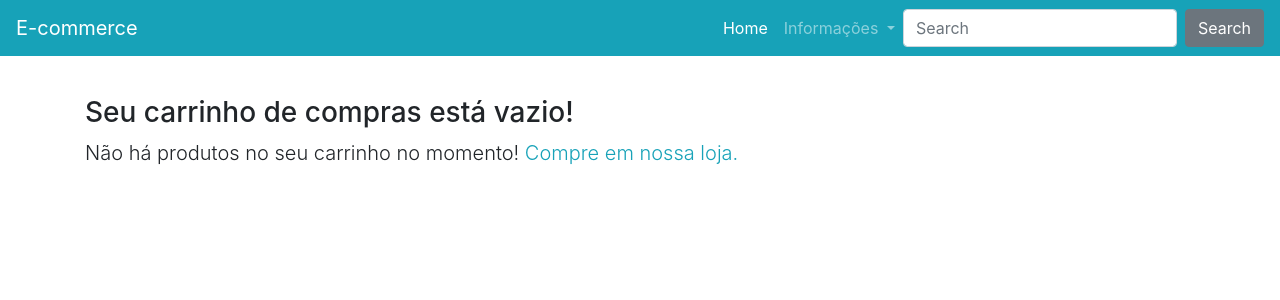
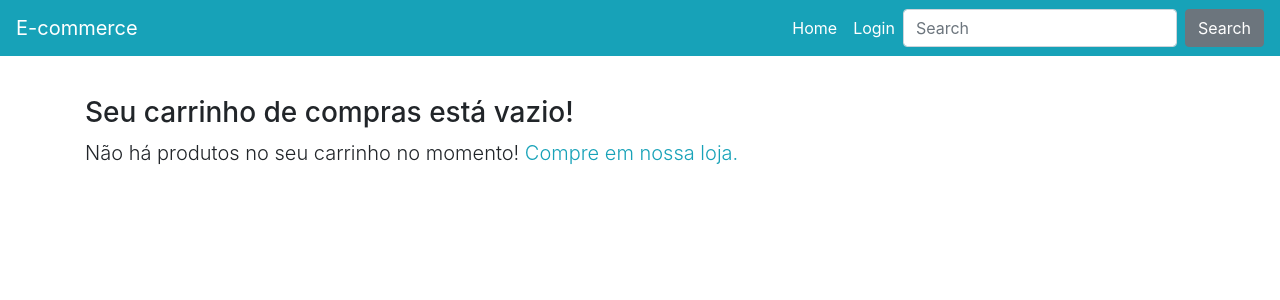
Before and after one commit to deargoth/simple-ecommerce, a Django app: page /cart/ in a window 1280 px wide. Shown: the top 300 px of the page. Run offline with Django 4.2, Linux system fonts and the light colour scheme; some libraries are stand-ins or nearby versions.

Commit message:
Login/informações da conta

```diff
--- a/templates/parciais/_nav.html
+++ b/templates/parciais/_nav.html
@@ -12,10 +12,11 @@
             <li class="nav-item active">
                 <a class="nav-link" href="{% url 'product:index' %}">Home <span class="sr-only">(current)</span></a>
             </li>
+            {% if request.user.is_authenticated %}
             <li class="nav-item dropdown">
                 <a class="nav-link dropdown-toggle" href="#" id="navbarDropdown" role="button"
                     data-toggle="dropdown" aria-haspopup="true" aria-expanded="false">
-                    Informações
+                    Informações da conta
                 </a>
                 <div class="dropdown-menu" aria-labelledby="navbarDropdown">
                     <a class="dropdown-item" href="#">Action</a>
@@ -24,6 +25,12 @@
                     <a class="dropdown-item" href="#">Conta</a>
                 </div>
             </li>
+            {% endif %}
+            {% if not request.user.is_authenticated %}
+                <li class="nav-item active">
+                    <a class="nav-link" href="{% url 'profile:create' %}">Login <span class="sr-only">(current)</span></a>
+                </li>
+            {% endif %}
             {% if request.session.cart %}
             <li class="nav-item">
                 <a class="nav-link nav-cart-link active" href="{% url 'product:cart' %}">
```
